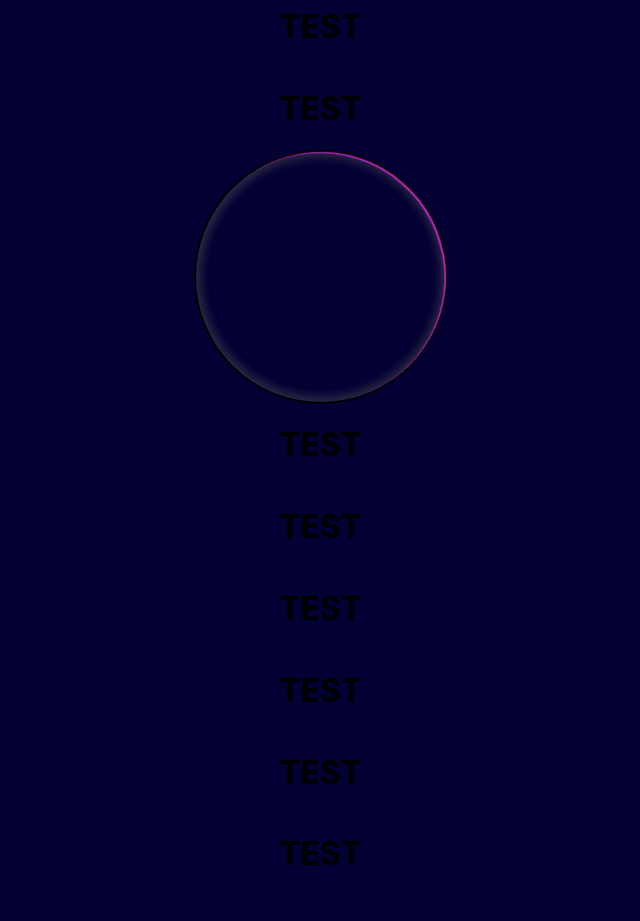
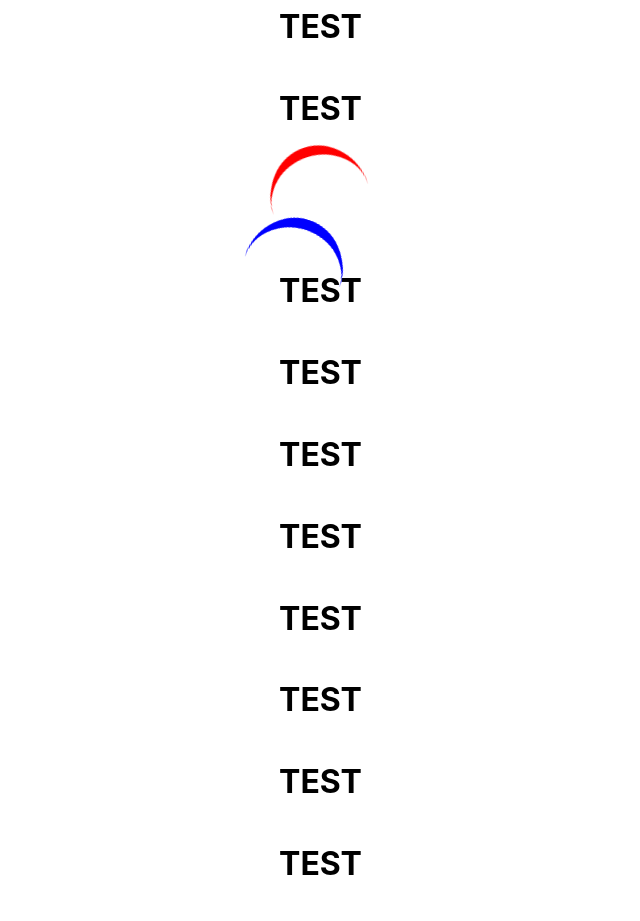
Before and after one commit to thuner2007/ColinsSDX, a React (Create React App) app: page / in a window 1280 px wide. Shown: the part 1820-2741 px from the top of the page, without its empty margins (312-952 px from the left). Built offline with nearby package versions, Linux system fonts and the light colour scheme.

Commit message:
feat: initial

```diff
--- a/src/App.tsx
+++ b/src/App.tsx
@@ -16,6 +16,7 @@ import SimpleCard1 from "./components/Cards/SimpleCard1/SimpleCard1.tsx";
 import SimpleDivider1 from "./Dividers/SimpleDivider1/SimpleDivider1.tsx";
 import SimpleFooter1 from "./components/Footers/SimpleFooter1/SimpleFooter1.tsx";
 import SimpleLoader1 from "./components/Loaders/SimpleLoader1.tsx";
+import SimpleLoader2 from "./components/Loaders/SimpleLoader2.tsx";
 function App() {
   const [show, setShow] = useState(false);
   const consoleLogHey = () => {
@@ -45,7 +46,7 @@ function App() {
       <h1>TEST</h1>
       <h1>TEST</h1>
       <h1>TEST</h1>
-      <SimpleLoader1 />
+      <SimpleLoader2 />
       <h1>TEST</h1>
       <h1>TEST</h1>
       <h1>TEST</h1>
--- a/src/components/Loaders/SimpleLoader1.css
+++ b/src/components/Loaders/SimpleLoader1.css
@@ -1,13 +1,10 @@
 .mainDivSimpleLoader1 {
-    width: 250px;
-    height: 250px;
+    width: 100px;
+    height: 100px;
     border-radius: 50%;
     border: 2px solid black
 }
 
-.html, body {
-    background-color: rgb(3,0,51);
-}
 .mainDivSimpleLoader1::before, .mainDivSimpleLoader1::after {
     content: '';
     position: absolute;
--- /dev/null
+++ b/src/components/Loaders/SimpleLoader2.css
@@ -0,0 +1,35 @@
+.mainDivSimpleLoader2 {
+    width: 100px;
+    height: 100px;
+
+    border-radius: 50%;
+
+    border-left: 10px solid red;
+
+    animation: rotate 1s infinite linear;
+}
+
+
+.mainDivSimpleLoader2::after, .mainDivSimpleLoader2::before {
+    content: '';
+    position: absolute;
+    top: 50px;
+    left: 50px;
+    width: 100px;
+    height: 100px;
+    border-radius: 50%;
+
+    border-right: 10px solid blue;
+
+    animation: rotate 0.5s infinite linear reverse;
+
+}
+
+@keyframes rotate {
+    0% {
+        transform: rotate(0deg);
+    }
+    100% {
+        transform: rotate(360deg);
+    }
+}
--- /dev/null
+++ b/src/components/Loaders/SimpleLoader2.tsx
@@ -0,0 +1,16 @@
+import React from 'react';
+import './SimpleLoader2.css';
+
+interface SimpleLoader2Props {
+
+}
+
+const SimpleLoader2: React.FC<SimpleLoader2Props> = ({  }) => {
+  return (
+    <div className='mainDivSimpleLoader2'>
+
+    </div>
+  );
+};
+
+export default SimpleLoader2;
```
